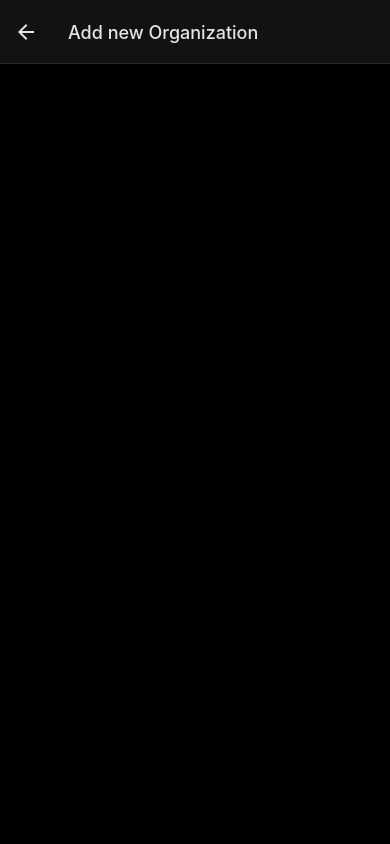
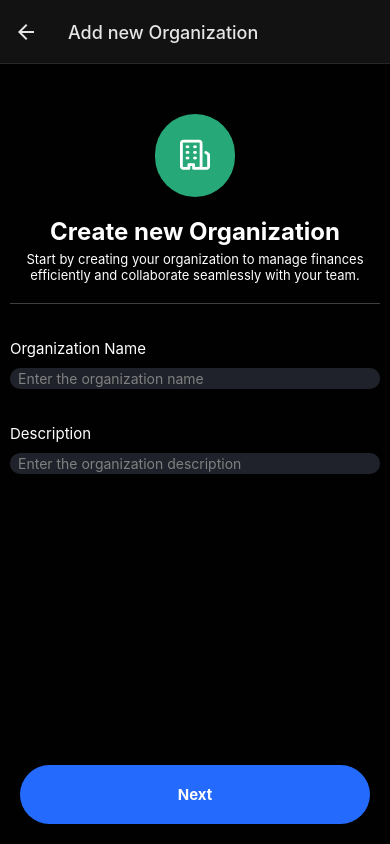
Before and after one commit to NaveenDanj/i-manage, a React Native app: screen /AddOrganization in a window 390 px wide. Built offline with nearby package versions, Linux system fonts and the light colour scheme.

Commit message:
added add organization screen

```diff
--- a/App.tsx
+++ b/App.tsx
@@ -18,7 +18,7 @@ import ViewRequestDetailsModel from './models/ViewRequestDetailsModel';
 import ConfirmPaymentModel from './models/ConfirmPaymentModel';
 import CollectionDetailsModel from './models/CollectionDetailsModel';
 import CollectionPaidDetailsModel from './models/CollectionPaidDetailsModel';
-import AddOrganization from './screens/App/AdditionalScreens/AddOrganization';
+import AddOrganization from './screens/App/AdditionalScreens/AddOrganizationDetails';
 
 const Stack = createNativeStackNavigator();
 
--- a/models/CollectionPaidDetailsModel.tsx
+++ b/models/CollectionPaidDetailsModel.tsx
@@ -104,6 +104,7 @@ const CollectionPaidDetailsModel = () => {
         renderItem={UserCard}
         ListHeaderComponent={CollectionDetailModelHeader}
         ItemSeparatorComponent={Seperator}
+        showsVerticalScrollIndicator={false}
       />
     </View>
   );
--- a/screens/App/AdditionalScreens/AddOrganization.tsx
+++ /dev/null
@@ -1,12 +0,0 @@
-import {Text, View} from 'react-native';
-import React from 'react';
-
-const AddOrganization = () => {
-  return (
-    <View>
-      <Text>AddOrganization</Text>
-    </View>
-  );
-};
-
-export default AddOrganization;
--- /dev/null
+++ b/screens/App/AdditionalScreens/AddOrganizationDetails.tsx
@@ -0,0 +1,146 @@
+/* eslint-disable react-native/no-inline-styles */
+import React from 'react';
+import {
+  KeyboardAvoidingView,
+  Platform,
+  ScrollView,
+  Text,
+  TextInput,
+  TouchableOpacity,
+  View,
+} from 'react-native';
+import Colors from '../../../components/Colors';
+import Octicons from 'react-native-vector-icons/Octicons';
+
+const AddOrganizationDetails = () => {
+  return (
+    <KeyboardAvoidingView
+      behavior={Platform.OS === 'ios' ? 'padding' : 'height'}
+      style={{flex: 1}}>
+      <ScrollView
+        showsVerticalScrollIndicator={false}
+        style={{flex: 1, paddingHorizontal: 10, paddingBottom: 30}}>
+        <View
+          style={{
+            display: 'flex',
+            justifyContent: 'center',
+            alignItems: 'center',
+            width: '100%',
+            marginTop: 50,
+          }}>
+          <View
+            style={{
+              backgroundColor: '#27A878',
+              padding: 25,
+              borderRadius: 100,
+            }}>
+            <Octicons name="organization" size={30} color={'white'} />
+          </View>
+        </View>
+
+        <View
+          style={{
+            display: 'flex',
+            justifyContent: 'center',
+            alignItems: 'center',
+            width: '100%',
+            marginTop: 20,
+          }}>
+          <Text
+            style={{fontSize: 24, fontWeight: '700', color: Colors.dark.text}}>
+            Create new Organization
+          </Text>
+          <Text
+            style={{
+              fontSize: 13,
+              marginTop: 5,
+              color: Colors.dark.text,
+              textAlign: 'center',
+            }}>
+            Start by creating your organization to manage finances efficiently
+            and collaborate seamlessly with your team.
+          </Text>
+        </View>
+
+        <View
+          style={{
+            marginTop: 20,
+            borderTopWidth: 1,
+            borderColor: 'rgba(127,127,127 , 0.5)',
+          }}
+        />
+
+        <View style={{marginTop: 35}}>
+          <View style={{display: 'flex', gap: 10}}>
+            <Text style={{color: 'white', fontSize: 15}}>
+              Organization Name
+            </Text>
+            <View
+              style={{
+                gap: 10,
+                padding: 2,
+                paddingHorizontal: 8,
+                display: 'flex',
+                flexDirection: 'row',
+                width: '100%',
+                justifyContent: 'space-between',
+                backgroundColor: '#1F222A',
+                borderRadius: 10,
+              }}>
+              <TextInput
+                placeholderTextColor={'gray'}
+                style={{flex: 1, color: 'white'}}
+                placeholder="Enter the organization name"
+              />
+            </View>
+          </View>
+        </View>
+
+        <View style={{marginTop: 35}}>
+          <View style={{display: 'flex', gap: 10}}>
+            <Text style={{color: 'white', fontSize: 15}}>Description</Text>
+            <View
+              style={{
+                gap: 10,
+                padding: 2,
+                paddingHorizontal: 8,
+                display: 'flex',
+                flexDirection: 'row',
+                width: '100%',
+                justifyContent: 'space-between',
+                backgroundColor: '#1F222A',
+                borderRadius: 10,
+              }}>
+              <TextInput
+                placeholderTextColor={'gray'}
+                style={{flex: 1, color: 'white'}}
+                placeholder="Enter the organization description"
+              />
+            </View>
+          </View>
+        </View>
+      </ScrollView>
+
+      {/* Send Request Button */}
+      <TouchableOpacity
+        // onPress={() => navigation.push('RequestDetails')}
+        style={{
+          marginBottom: 20,
+          marginHorizontal: 20,
+          display: 'flex',
+          justifyContent: 'center',
+          alignItems: 'center',
+          padding: 20,
+          backgroundColor: '#246BFD',
+          borderRadius: 30,
+        }}>
+        <Text
+          style={{fontSize: 15, fontWeight: '700', color: Colors.dark.text}}>
+          Next
+        </Text>
+      </TouchableOpacity>
+    </KeyboardAvoidingView>
+  );
+};
+
+export default AddOrganizationDetails;
--- a/screens/App/Tabs/NotificationTab.tsx
+++ b/screens/App/Tabs/NotificationTab.tsx
@@ -61,6 +61,7 @@ const styles = StyleSheet.create({
   container: {
     padding: 5,
     paddingVertical: 20,
+    paddingHorizontal: 10,
   },
   title: {
     fontSize: 20,
--- a/screens/App/Tabs/Organization.tsx
+++ b/screens/App/Tabs/Organization.tsx
@@ -1,13 +1,16 @@
 /* eslint-disable react-native/no-inline-styles */
-import {ScrollView, View, Text} from 'react-native';
+import {ScrollView, View, Text, TouchableOpacity} from 'react-native';
 import React from 'react';
 import CollectionCard from '../../../components/App/CollectionCard';
 import UserCard from '../../../components/App/UserCard';
 import OrganizationCard from '../../../components/App/OrganizationCard';
 import TransactionItem from '../../../components/App/TransactionItem';
 import Colors from '../../../components/Colors';
+import {useNavigation} from '@react-navigation/native';
 
 const OrganizationTab = () => {
+  const navigation = useNavigation();
+
   return (
     <ScrollView
       showsVerticalScrollIndicator={false}
@@ -30,6 +33,8 @@ const OrganizationTab = () => {
           }}>
           Organizations
         </Text>
+        {/* @ts-ignore */}
+        <TouchableOpacity onPress={() => navigation.push('AddOrganization')}>
           <Text
             style={{
               marginTop: 4,
@@ -39,6 +44,7 @@ const OrganizationTab = () => {
             }}>
             Add
           </Text>
+        </TouchableOpacity>
       </View>
 
       <View style={{display: 'flex', gap: 20}}>
```
Lines whose indentation alone changed are shown as unchanged.
